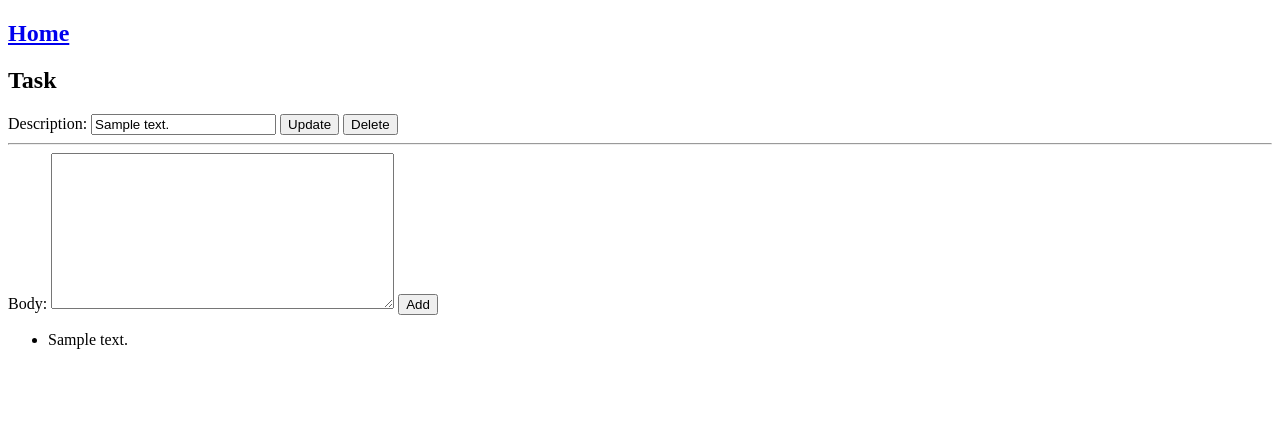
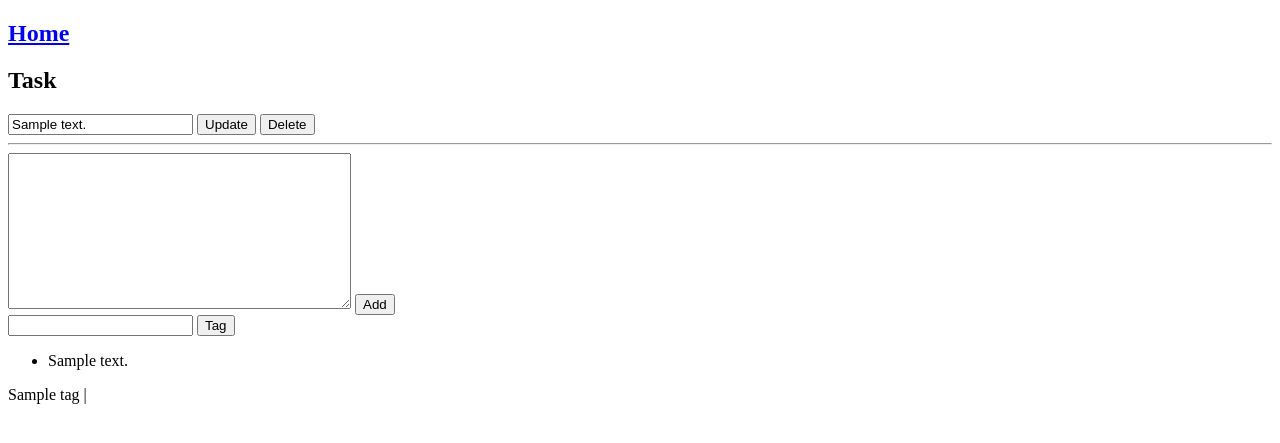
Before and after one commit to MiladMoulayi/To-do-App, a Django app: page /todo/1 in a window 1280 px wide. Shown: the top 443 px of the page. Run offline with Django 4.2, Linux system fonts and the light colour scheme; tables that the repository leaves empty hold one stand-in row (values such as "Sample post").

Commit message:
Completed Tag functionality

```diff
--- a/todo_site/todo_app/forms.py
+++ b/todo_site/todo_app/forms.py
@@ -1,10 +1,59 @@
 from django.forms import ModelForm
-from todo_app.models import Task, Comment
+from todo_app.models import Task, Comment, Tag
+
+# TagForm
+class TagForm(ModelForm):
+    '''When the user is trying to tag a Task object, use this form to
+        a) Create a new Tag with the given name if one does not exist, or
+        b) Get the existing Tag with the given name if one does, then
+        c) Connect the new or existing Tag to the given Task
+    '''
+    class Meta:
+        model = Tag
+        fields = ['name']
+
+    def __init__(self, *args, **kwargs):
+            super(TagForm, self).__init__(*args, **kwargs)
+            self.fields['name'].label = ""
+
+    def save(self, task, *args, **kwargs):
+        # `ModelForm`s come with an attribute called `self.data` that
+        # keeps track of the data in the form as a dictionary.
+        tag_name = self.data['name']
+
+        # If a tag with this name already exists, we want to use that one,
+        # not create a new tag with the same name (in fact this will error).
+        # So let's `try` to get the existing tag, and if there isn't one,
+        # create it from scratch
+
+        try:
+            tag = Tag.objects.get(name=tag_name)
+        except Tag.DoesNotExist:
+            # How did I know to catch the exception `Tag.DoesNotExist`?
+            # I ran line 55 (trying to get a tag) on a nonexistant tag
+            # to see what error it would create, then I caught that error
+            tag = Tag.objects.create(name=tag_name)
+
+        # Django has a built-in way to do the above try/except because it
+        # is a process that happens so often:
+        # tag, _ = Tag.objects.get_or_create(tag_name)
+
+        # `get_or_create` returns 2 things:
+        # 1) The object
+        # 2) A boolean of whether or not it was created now or already existed
+        # We can catch these two items separately, since we only want the object
+
+        task.tags.add(tag)
 
 class TaskForm(ModelForm):
     class Meta:
         model = Task
         fields = ['description']
+
+    def __init__(self, *args, **kwargs):
+            super(TaskForm, self).__init__(*args, **kwargs)
+            self.fields['description'].label = ""
+
 
 class CommentForm(ModelForm):
     class Meta:
@@ -13,6 +62,7 @@ class CommentForm(ModelForm):
 
     def __init__(self, *args, **kwargs):
         task = kwargs.pop('task_object')
-        super().__init__(*args, **kwargs)
+        super(CommentForm, self).__init__(*args, **kwargs)
+        self.fields['body'].label = ""
 
         self.instance.task = task
--- a/todo_site/todo_app/models.py
+++ b/todo_site/todo_app/models.py
@@ -2,8 +2,12 @@ from django.db import models
 
 # Create your models here.
 
+class Tag(models.Model):
+    name = models.CharField(max_length=30, unique=True)
+
 class Task(models.Model):
     description = models.CharField(max_length=255)
+    tags = models.ManyToManyField(Tag)
 
 class Comment(models.Model):
     body = models.TextField()
--- a/todo_site/todo_app/templates/detail.html
+++ b/todo_site/todo_app/templates/detail.html
@@ -25,12 +25,25 @@
         <input type="submit" name="add" value="Add" />
     </form>
 
+    <form method="POST">
+        {% csrf_token %}
+        {{ tag_form }}
+        <input type="submit" name="tag" value="Tag" />
+    </form>
+
     <ul>
         {% for comment in comment_list %}
             <li>{{ comment.body }}</li>
         {% endfor %}
     </ul>
 
+    <div>
+        {% for tag in tag_list %}
+        {{ tag.name }} |
+        {% endfor %}
+    </div>
+
+
 
 </body>
 </html>
--- a/todo_site/todo_app/views.py
+++ b/todo_site/todo_app/views.py
@@ -1,7 +1,7 @@
 from django.shortcuts import redirect, render
 from django.views import View
-from todo_app.models import Task, Comment
-from todo_app.forms import TaskForm, CommentForm
+from todo_app.models import Task, Comment, Tag
+from todo_app.forms import TaskForm, CommentForm, TagForm
 
 # Create your views here.
 
@@ -35,11 +35,16 @@ class TaskDetailView(View):
         comments = Comment.objects.filter(task=task)
         comment_form = CommentForm(task_object=task)
 
+        tag = Tag.objects.filter(task=task)
+        tag_form = TagForm(instance=task)
+
         html_data = {
             'task_object': task,
             'form': task_form,
             'comment_list': comments,
             'comment_form': comment_form,
+            'tag_list': tag,
+            'tag_form': tag_form,
         }
 
         return render(
@@ -59,7 +64,10 @@ class TaskDetailView(View):
         elif 'add' in request.POST:
             comment_form = CommentForm(request.POST, task_object=task)
             comment_form.save()
-
+            return redirect('task_detail', task_id)
+        elif 'tag' in request.POST:
+            tag_form = TagForm(request.POST, instance=task)
+            tag_form.save(task=task)
             return redirect('task_detail', task_id)
 
         return redirect('home')
```
Also changed, not shown: todo_site/todo_app/migrations/0003_tag_task_tags.py (added).
